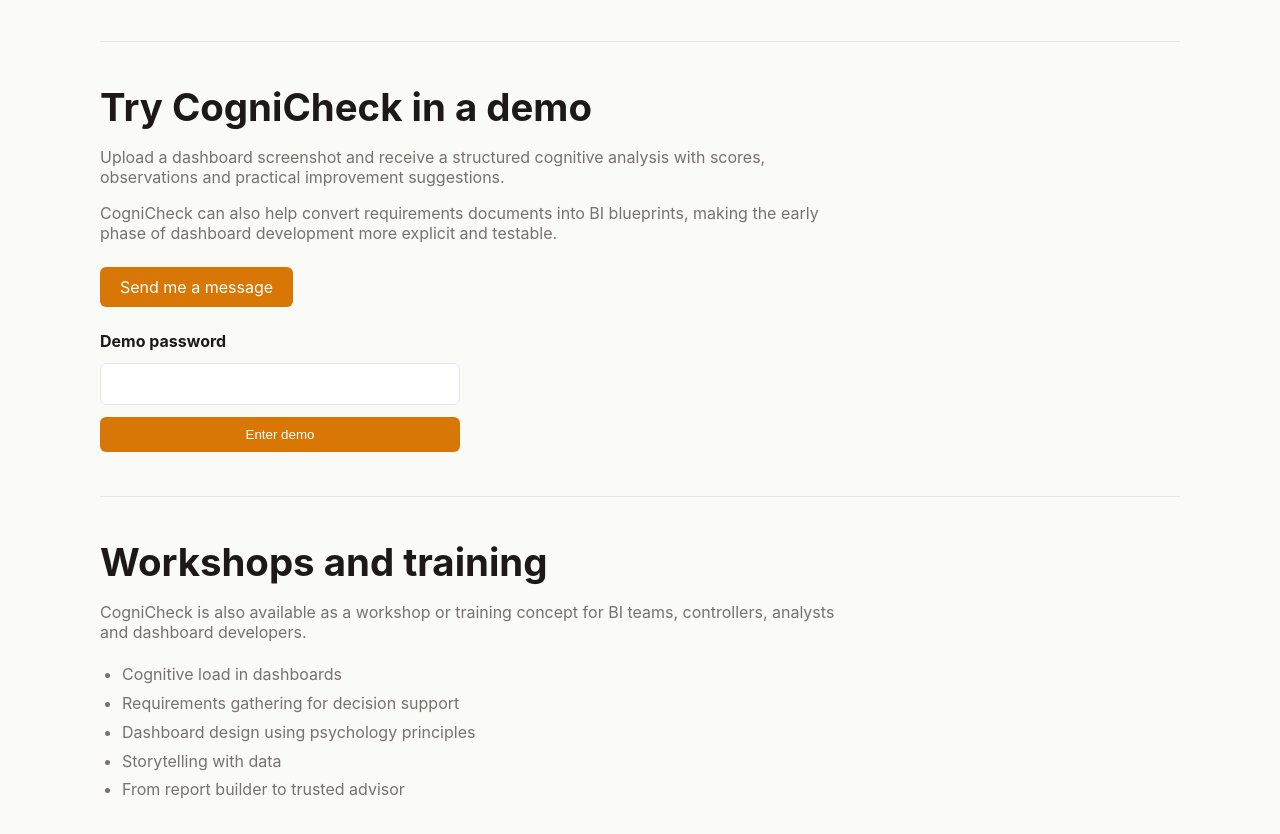
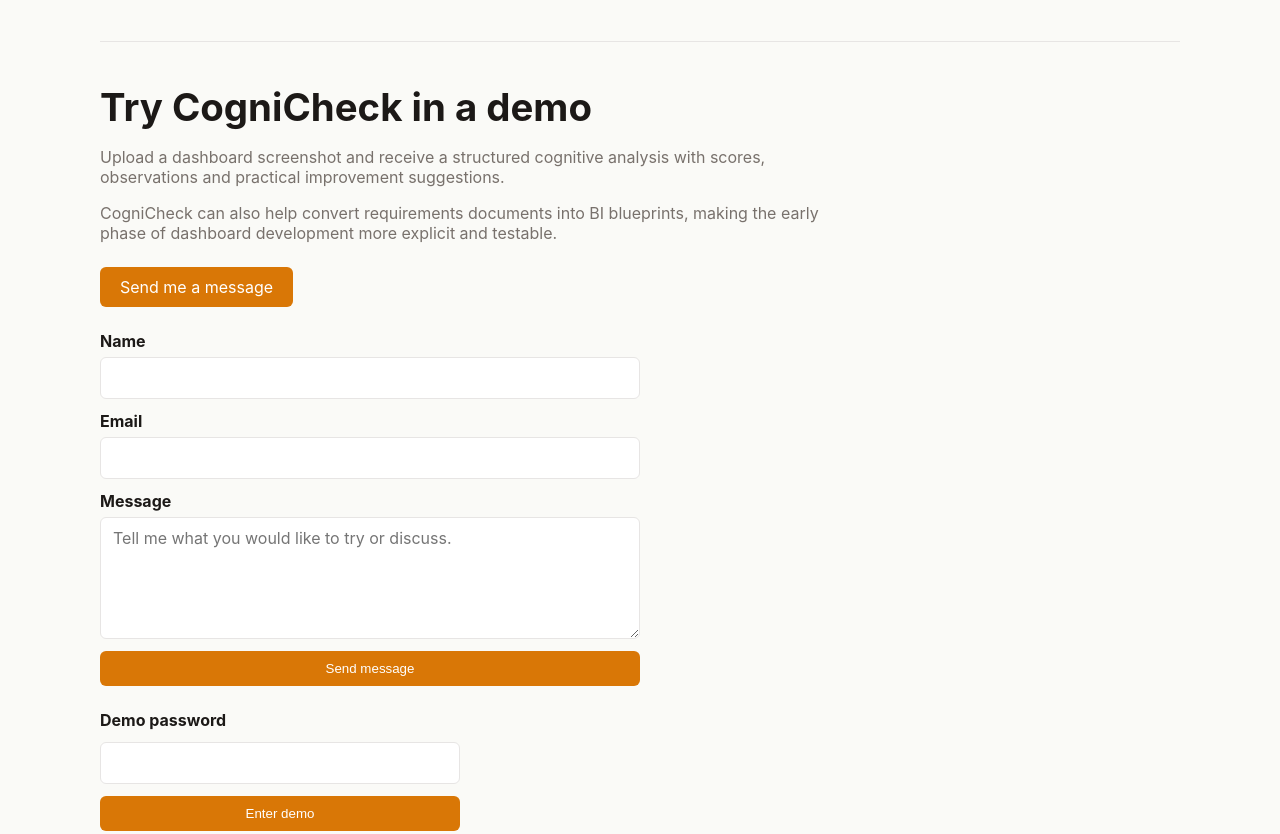
Before and after one commit to robin-g-97/CogniCheck, a website: page public/index.html in a window 1280 px wide. Shown: the part 1748-2582 px from the top of the page. Drawn offline with Linux system fonts and the light colour scheme.

Commit message:
fixed contact

```diff
--- a/public/content/homepage.json
+++ b/public/content/homepage.json
@@ -83,10 +83,19 @@
       "actions": [
         {
           "label": "Send me a message",
-          "href": "mailto:your-email@example.com",
+          "href": "mailto:robin.g.1997@gmail.com",
           "variant": "primary"
         }
       ],
+      "contactForm": {
+        "recipient": "robin.g.1997@gmail.com",
+        "subject": "CogniCheck demo request",
+        "nameLabel": "Name",
+        "emailLabel": "Email",
+        "messageLabel": "Message",
+        "messagePlaceholder": "Tell me what you would like to try or discuss.",
+        "buttonLabel": "Send message"
+      },
       "login": {
         "label": "Demo password",
         "buttonLabel": "Enter demo"
@@ -120,10 +129,19 @@
       "actions": [
         {
           "label": "Contact me",
-          "href": "mailto:your-email@example.com",
+          "href": "mailto:robin.g.1997@gmail.com",
           "variant": "primary"
         }
-      ]
+      ],
+      "contactForm": {
+        "recipient": "robin.g.1997@gmail.com",
+        "subject": "CogniCheck contact",
+        "nameLabel": "Name",
+        "emailLabel": "Email",
+        "messageLabel": "Message",
+        "messagePlaceholder": "Share a few words about your demo, pilot or workshop idea.",
+        "buttonLabel": "Send message"
+      }
     }
   ]
 }
--- a/public/css/style.css
+++ b/public/css/style.css
@@ -206,23 +206,40 @@
   padding-left: 22px;
 }
 
-.login-form {
+.login-form,
+.contact-form {
   display: grid;
   gap: 12px;
   max-width: 360px;
   margin-top: 24px;
 }
 
-.login-form label {
+.contact-form {
+  max-width: 540px;
+}
+
+.login-form label,
+.contact-form label {
   font-weight: 700;
 }
 
-.login-form input {
+.form-field {
+  display: grid;
+  gap: 6px;
+}
+
+.login-form input,
+.contact-form input,
+.contact-form textarea {
   border: 1px solid var(--color-border);
   border-radius: 6px;
   color: var(--color-text-primary);
   font: inherit;
   padding: 10px 12px;
+}
+
+.contact-form textarea {
+  resize: vertical;
 }
 
 
--- a/public/js/homepage.js
+++ b/public/js/homepage.js
@@ -83,6 +83,68 @@
   return form;
 }
 
+function createField(id, labelText, type = "text") {
+  const group = createElement("div", { className: "form-field" });
+  const label = createElement("label", { text: labelText });
+  label.htmlFor = id;
+
+  const input = createElement("input");
+  input.id = id;
+  input.name = id;
+  input.type = type;
+  input.required = true;
+
+  group.append(label, input);
+  return { group, input };
+}
+
+function createContactForm(contactContent) {
+  const form = createElement("form", { className: "contact-form" });
+
+  const nameField = createField("contact-name", contactContent.nameLabel);
+  const emailField = createField("contact-email", contactContent.emailLabel, "email");
+
+  const messageGroup = createElement("div", { className: "form-field" });
+  const messageLabel = createElement("label", { text: contactContent.messageLabel });
+  messageLabel.htmlFor = "contact-message";
+
+  const messageInput = createElement("textarea");
+  messageInput.id = "contact-message";
+  messageInput.name = "contact-message";
+  messageInput.placeholder = contactContent.messagePlaceholder;
+  messageInput.required = true;
+  messageInput.rows = 5;
+
+  messageGroup.append(messageLabel, messageInput);
+
+  const button = createElement("button", {
+    className: "button primary",
+    text: contactContent.buttonLabel
+  });
+  button.type = "submit";
+
+  form.append(nameField.group, emailField.group, messageGroup, button);
+
+  form.addEventListener("submit", event => {
+    event.preventDefault();
+
+    const body = [
+      `Name: ${nameField.input.value}`,
+      `Email: ${emailField.input.value}`,
+      "",
+      messageInput.value
+    ].join("\n");
+
+    const mailtoUrl = new URL(`mailto:${contactContent.recipient}`);
+    mailtoUrl.searchParams.set("subject", contactContent.subject);
+    mailtoUrl.searchParams.set("body", body);
+
+    window.location.href = mailtoUrl.toString();
+  });
+
+  return form;
+}
+
 function createSection(sectionContent, extraClass = "") {
   const section = createElement("section", {
     id: sectionContent.id,
@@ -113,6 +175,10 @@
 
   if (sectionContent.actions) {
     section.appendChild(createActions(sectionContent.actions));
+  }
+
+  if (sectionContent.contactForm) {
+    section.appendChild(createContactForm(sectionContent.contactForm));
   }
 
   if (sectionContent.login) {
```
